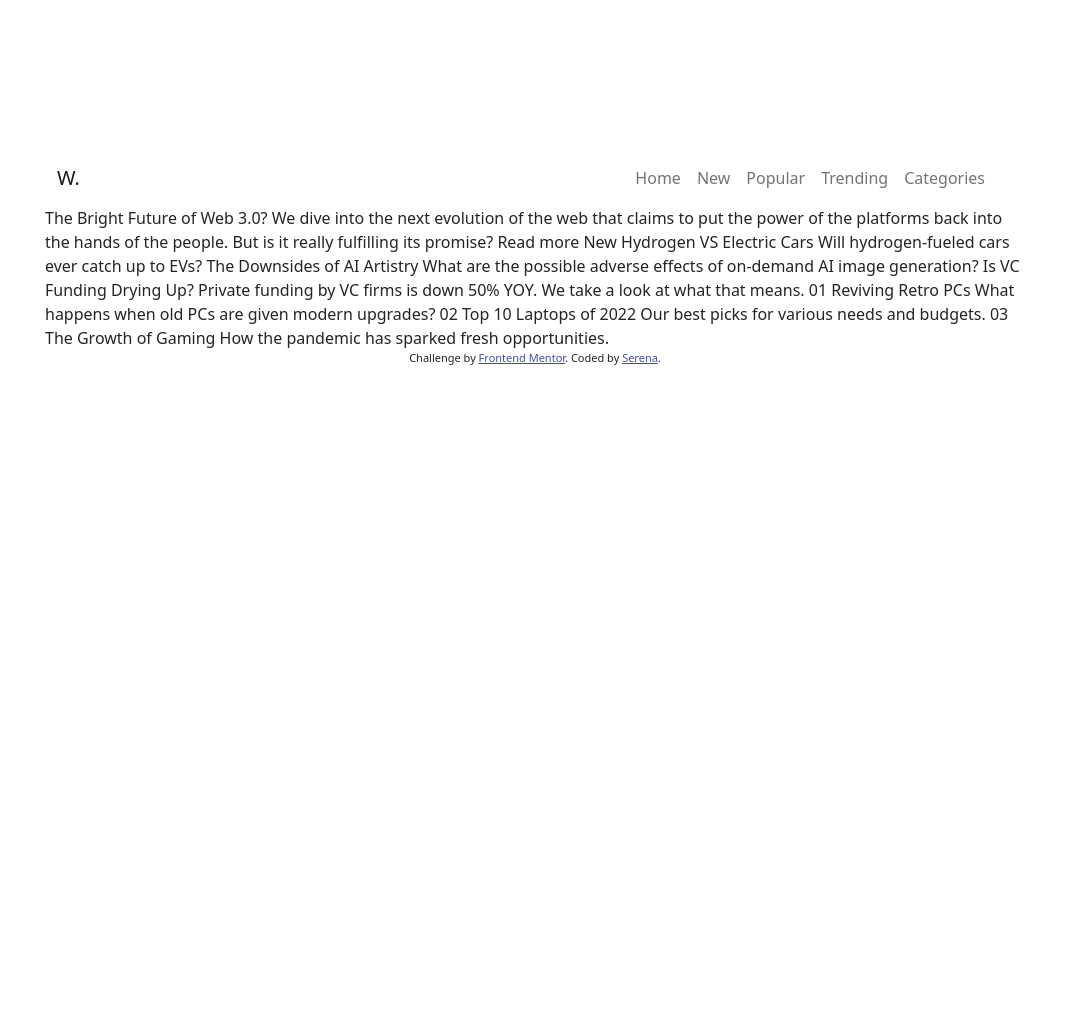
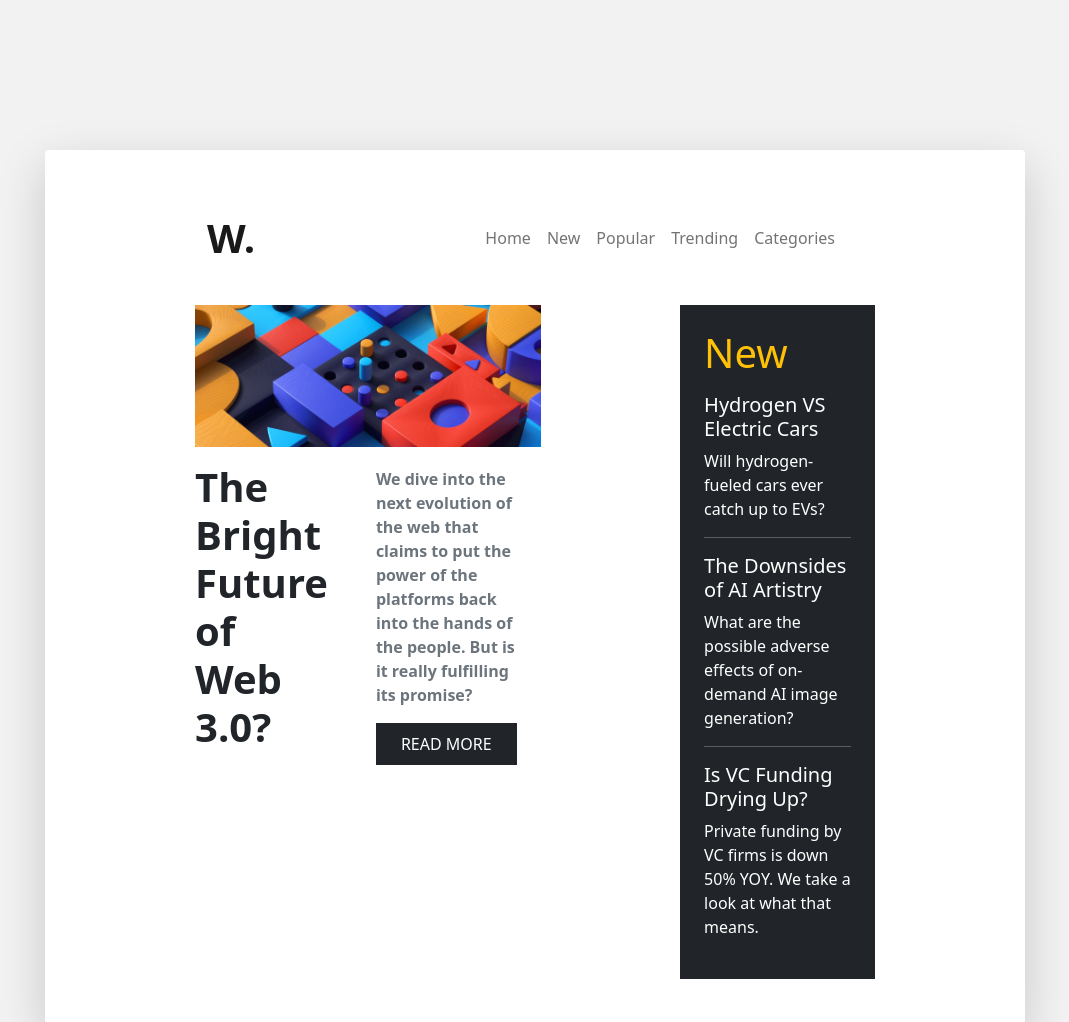
Before and after one commit to pixelRena/News-Homepage, a plain HTML site: page index.html in a window 1280 px wide. Shown: the top 1022 px of the page, without its empty margins (105-1174 px from the left). Before the commit the page ends 800 px from the top, so only its background shows below. Drawn offline with nearby package versions, Linux system fonts and the light colour scheme.

Commit message:
create first row and update layout

```diff
--- a/index.html
+++ b/index.html
@@ -9,15 +9,18 @@
   <title>Frontend Mentor | News homepage</title>
 
   <style>
-    body { padding: 150px; }
+    body { padding: 150px; background-color: rgb(242, 242, 242);}
+    .main-bg { background-color: white; padding: 45px 150px 45px 150px;}
+    img { width: 75%;}
     .attribution { font-size: 11px; text-align: center; }
     .attribution a { color: hsl(228, 45%, 44%); }
   </style>
 </head>
 <body>
+  <div class="main-bg shadow-lg rounded-2">
     <nav class="navbar navbar-expand-lg navbar-light">
       <div class="container-fluid">
-      <span class="navbar-brand mb-0 text-uppercase h1">w.</span>
+        <span class="navbar-brand mb-0 text-uppercase fw-bolder fs-1">w.</span>
       </div>
       <div class="collapse navbar-collapse" id="navbarNav">
         <ul class="navbar-nav ms-auto">
@@ -30,24 +33,40 @@
       </div>
     </nav>
 
-  The Bright Future of Web 3.0?
-
-  We dive into the next evolution of the web that claims to put the power of the platforms back into the hands of the people.
-  But is it really fulfilling its promise?
-
-  Read more
-
-  New
-
-  Hydrogen VS Electric Cars
-  Will hydrogen-fueled cars ever catch up to EVs?
-
-  The Downsides of AI Artistry
-  What are the possible adverse effects of on-demand AI image generation?
-
-  Is VC Funding Drying Up?
-  Private funding by VC firms is down 50% YOY. We take a look at what that means.
-
+    <div class="d-flex mt-4 gap-4">
+      <!-- Column 1 -->
+        <div class="flex-column">
+          <!-- Row 1 -->
+          <div class="d-flex flex-row">
+            <img src="./assets/images/image-web-3-desktop.jpg"/>
+          </div>
+          <!-- Row 2 -->
+          <div class="d-flex flex-row mt-3 gap-5">
+            <!-- column 1/row 2 -->
+            <div class="flex-column">
+              <h1 class="fw-bolder">The Bright Future of Web 3.0?</h1>
+            </div>
+            <!-- column 2/row 2 -->
+            <div class="flex-column">
+              <p class="form-text fs-6 text-wrap w-50 fw-bold">We dive into the next evolution of the web that claims to put the power of the platforms back into the hands of the people. But is it really fulfilling its promise?</p>
+              <button class="btn btn-dark rounded-0 text-uppercase pe-4 ps-4 p-2">Read more</button>
+            </div>
+          </div>
+        </div>
+        <!-- Column 2 -->
+        <div class="flex-column bg-dark p-4 text-white">
+          <h1 class="text-warning mb-3">New</h1>
+          <h5>Hydrogen VS Electric Cars</h3>
+            <p>Will hydrogen-fueled cars ever catch up to EVs?</p>
+          <hr/>
+          <h5>The Downsides of AI Artistry</h3>
+            <p>What are the possible adverse effects of on-demand AI image generation?</p>
+          <hr/>
+          <h5>Is VC Funding Drying Up?</h3>
+            <p>Private funding by VC firms is down 50% YOY. We take a look at what that means.</p>
+        </div>
+    </div>
+    <!--
     01
     Reviving Retro PCs
     What happens when old PCs are given modern upgrades?
@@ -63,6 +82,7 @@
     <div class="attribution">
       Challenge by <a href="https://www.frontendmentor.io?ref=challenge" target="_blank">Frontend Mentor</a>.
       Coded by <a href="https://github.com/pixelRena">Serena</a>.
+    </div> -->
   </div>
   <script src="https://cdn.jsdelivr.net/npm/bootstrap@5.0.2/dist/js/bootstrap.bundle.min.js" integrity="sha384-MrcW6ZMFYlzcLA8Nl+NtUVF0sA7MsXsP1UyJoMp4YLEuNSfAP+JcXn/tWtIaxVXM" crossorigin="anonymous"></script>
 </body>
```
Lines whose indentation alone changed are shown as unchanged.
